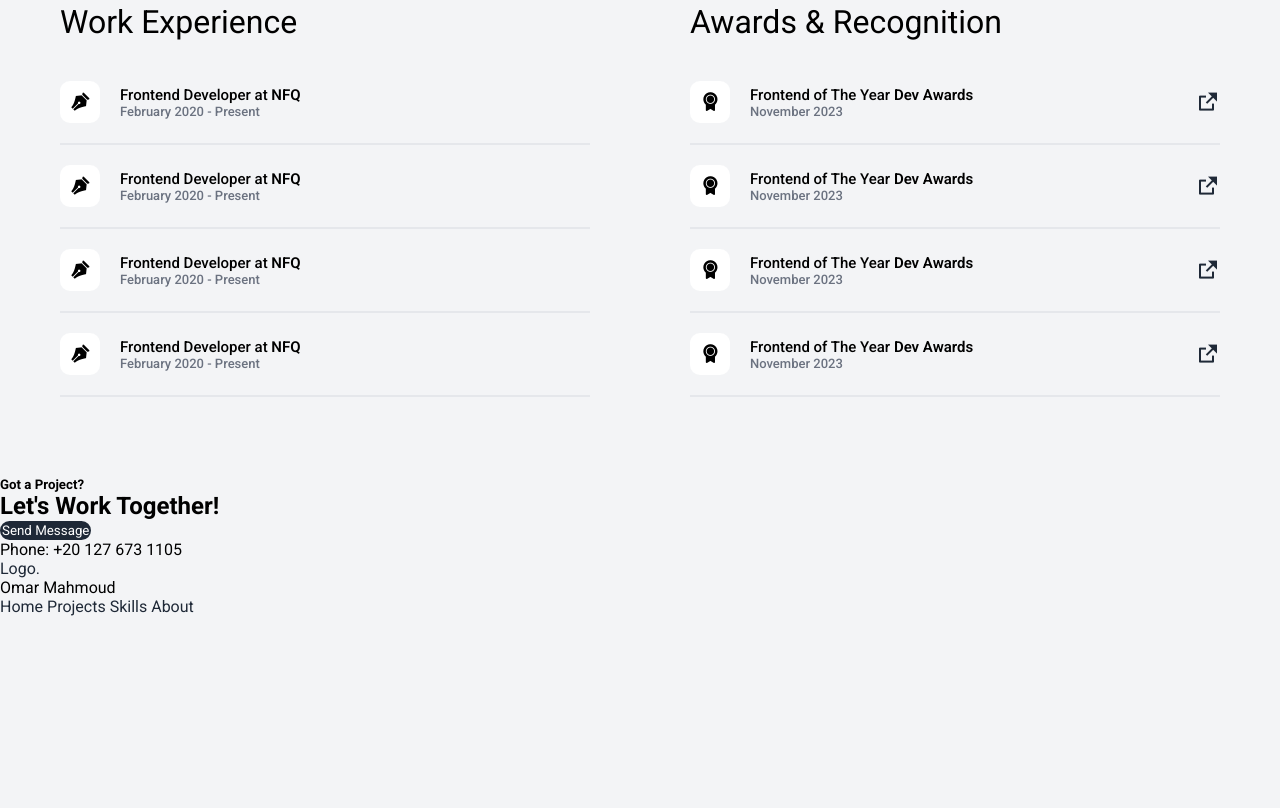
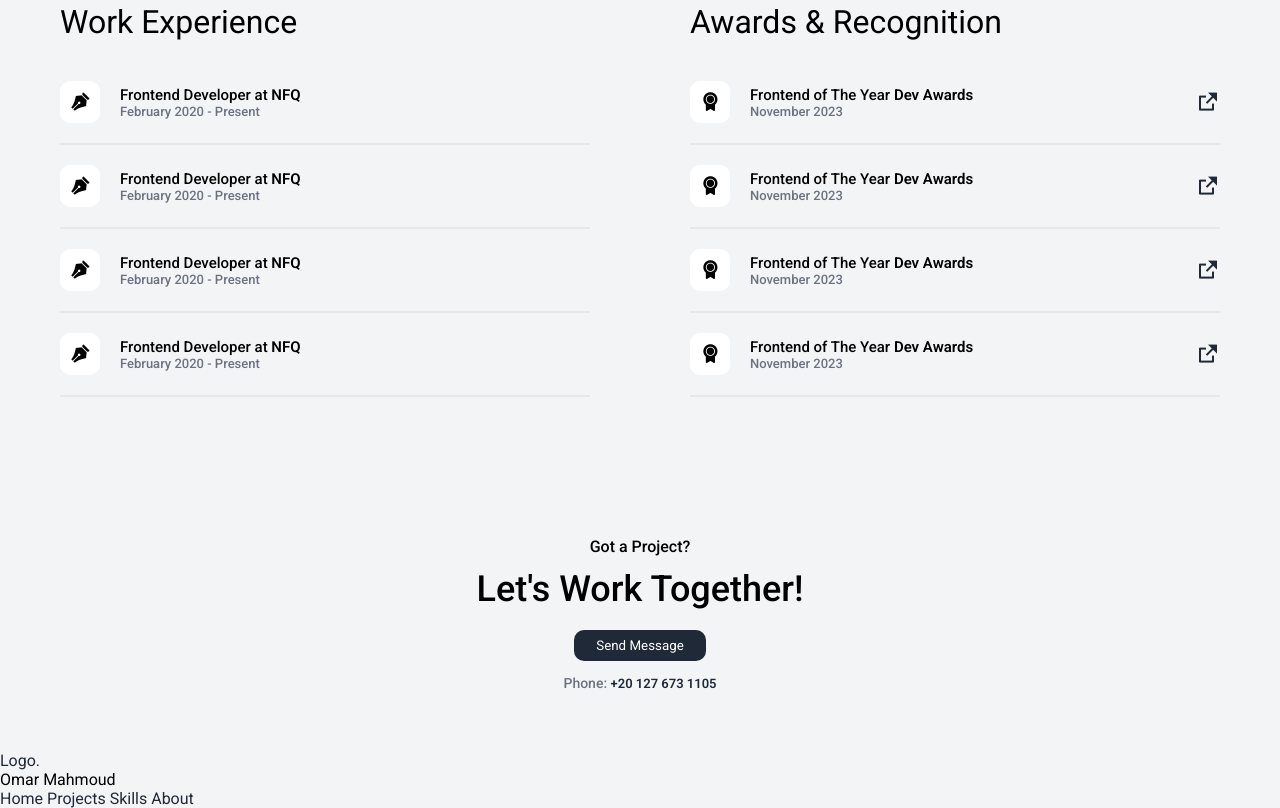
Before and after one commit to omrmhd5/Portfolio, a plain HTML site: page index.html in a window 1280 px wide. Shown: the part 2709-3517 px from the top of the page. Before the commit the page ends 3325 px from the top, so only its background shows below. Drawn offline with nearby package versions, Linux system fonts and the light colour scheme.

Commit message:
Contact Styles

```diff
--- a/style.css
+++ b/style.css
@@ -459,3 +459,40 @@ body {
 .award a i {
   font-size: 24px;
 }
+
+.contact {
+  text-align: center;
+  padding: 60px;
+}
+
+.contact h5 {
+  font-size: 16px;
+  font-weight: 500;
+  margin-bottom: 12px;
+}
+
+.contact h2 {
+  font-size: 36px;
+  font-weight: 500;
+  margin-bottom: 20px;
+}
+
+.contact .btn {
+  padding: 6px 20px;
+  border: 2px solid #1f2937;
+  color: #fff;
+  background: #1f2937;
+  margin-bottom: 14px;
+}
+
+.contact p {
+  color: #6b7280;
+  font-size: 14px;
+  font-weight: 500;
+}
+
+.contact p span {
+  color: #1f2937;
+  font-weight: 600;
+  font-size: 13px;
+}
```
